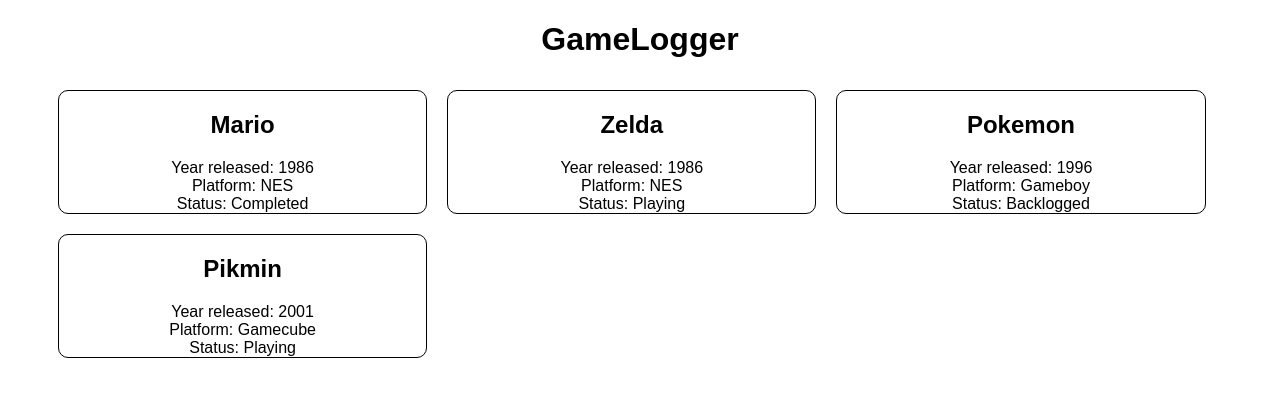
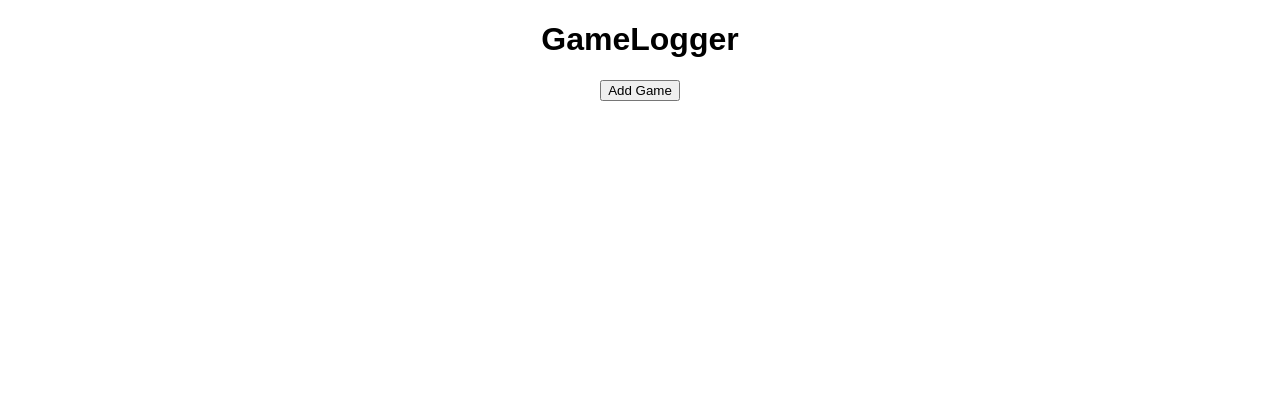
Before and after one commit to JorgeMtzIs/ctd-gamelogger, a React (Vite) app: page / in a window 1280 px wide. Shown: the top 396 px of the page. Built offline with nearby package versions, Linux system fonts and the light colour scheme.

Commit message:
feat: Adding games to list

```diff
--- a/src/App.jsx
+++ b/src/App.jsx
@@ -1,12 +1,21 @@
 import { useState, useEffect, useCallback } from 'react';
 import styles from './App.module.css';
 import GameInfoList from './features/GameInfoList/GameInfoList';
+import GameForm from './features/GameForm';
 
 function App() {
+  const [gameList, setGameList] = useState([]);
+
+  function onAddGame(game) {
+    const newGame = { id: Date.now(), ...game };
+    setGameList([...gameList, newGame]);
+  }
+
   return (
     <div className={styles.app}>
       <h1>GameLogger</h1>
-      <GameInfoList />
+      <GameForm onAddGame={onAddGame} />
+      <GameInfoList gameList={gameList} />
     </div>
   );
 }
--- a/src/features/GameForm.jsx
+++ b/src/features/GameForm.jsx
@@ -1,3 +1,78 @@
-function GameForm() {}
+import { useState } from 'react';
+
+function GameForm({ onAddGame }) {
+  const Status = Object.freeze({
+    BACKLOGGED: 'Backlogged',
+    PROGRESS: 'In Progress',
+    COMPLETED: 'Completed',
+  });
+  const [isAdding, setIsAdding] = useState(false);
+  const [gameData, setGameData] = useState({
+    title: '',
+    year: '',
+    platform: '',
+    completionStatus: '',
+  });
+
+  function handleChange(event) {
+    const { name, value } = event.target;
+    setGameData({ ...gameData, [name]: value });
+  }
+
+  function handleAddGame(event) {
+    event.preventDefault();
+    onAddGame(gameData);
+    setGameData({
+      title: '',
+      year: '',
+      platform: '',
+      completionStatus: '',
+    });
+    setIsAdding(false);
+  }
+
+  return (
+    <>
+      {isAdding ? (
+        <form onSubmit={(e) => handleAddGame(e)}>
+          <label>
+            Title:
+            <input type="text" name="title" onChange={(e) => handleChange(e)} />
+          </label>
+          <label>
+            Year Released:
+            <input
+              type="number"
+              name="year"
+              onChange={(e) => handleChange(e)}
+            />
+          </label>
+          <label>
+            Platform:
+            <input
+              type="text"
+              name="platform"
+              onChange={(e) => handleChange(e)}
+            />
+          </label>
+          <label>
+            Status:
+            <select name="completionState" onChange={(e) => handleChange(e)}>
+              <option value={Status.BACKLOGGED}>
+                --Please choose an option--
+              </option>
+              <option value={Status.BACKLOGGED}>Backlogged</option>
+              <option value={Status.PROGRESS}>Playing</option>
+              <option value={Status.COMPLETED}>Completed</option>
+            </select>
+          </label>
+          <button>Submit</button>
+        </form>
+      ) : (
+        <button onClick={() => setIsAdding(true)}>Add Game</button>
+      )}
+    </>
+  );
+}
 
 export default GameForm;
--- a/src/features/GameInfoList/GameInfoList.jsx
+++ b/src/features/GameInfoList/GameInfoList.jsx
@@ -1,33 +1,18 @@
 import GameCard from './GameCard';
 import styles from './GameInfoList.module.css';
 
-function GameInfoList() {
+function GameInfoList({ gameList }) {
   return (
     <ul className={styles.gameInfoList}>
-      <GameCard
-        title="Mario"
-        year="1986"
-        platform="NES"
-        completionState="Completed"
-      />
-      <GameCard
-        title="Zelda"
-        year="1986"
-        platform="NES"
-        completionState="Playing"
-      />
-      <GameCard
-        title="Pokemon"
-        year="1996"
-        platform="Gameboy"
-        completionState="Backlogged"
-      />
-      <GameCard
-        title="Pikmin"
-        year="2001"
-        platform="Gamecube"
-        completionState="Playing"
-      />
+      {gameList.map((game) => (
+        <GameCard
+          key={game.id}
+          title={game.title}
+          year={game.year}
+          platform={game.platform}
+          completionState={game.completionState}
+        />
+      ))}
     </ul>
   );
 }
```
